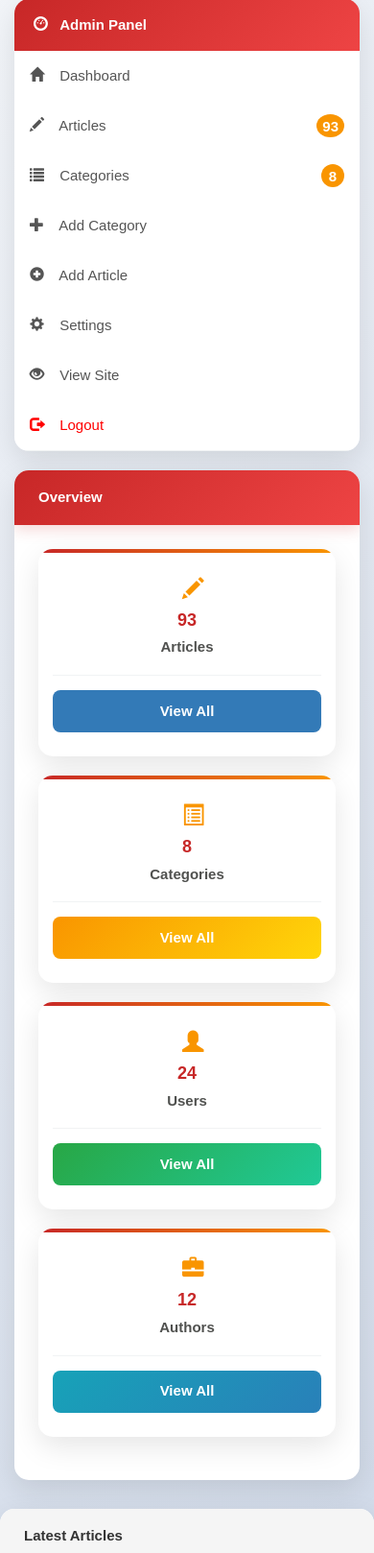
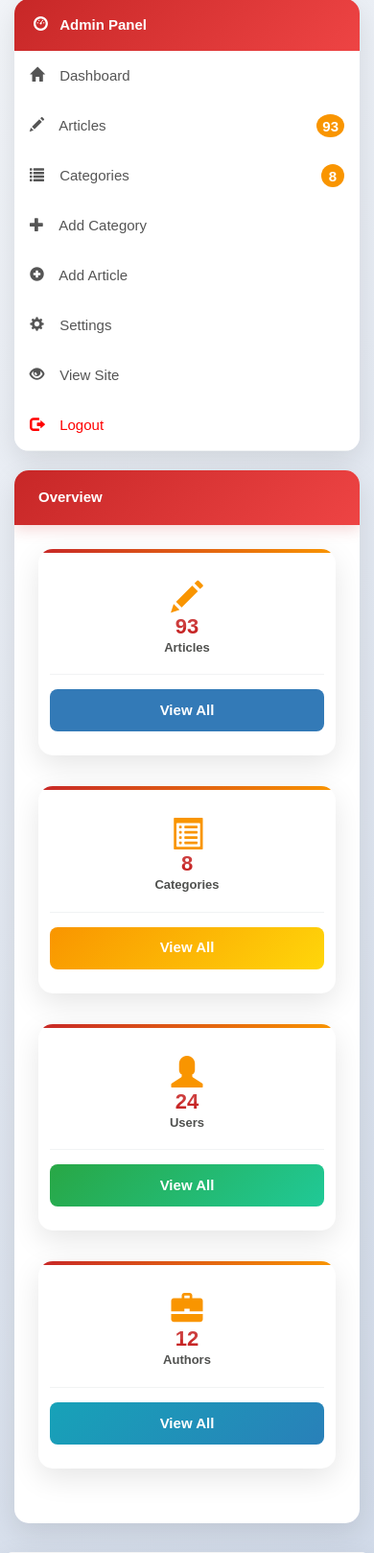
Before and after one commit to Mesayaaa/NewsPortal, a PHP site: page /admin/index.php in a window 390 px wide. Shown: the part 211-1829 px from the top of the page at 96% size. Run offline with PHP 8.4, Linux system fonts and the light colour scheme; a user stored in the database is signed in; data comes from the database, SQL or seed files in the repository; some libraries are stand-ins or nearby versions.

Commit message:
`Updated admin dashboard layout and responsive styles for tablet and mobile devices`

```diff
--- a/admin/index.php
+++ b/admin/index.php
@@ -26,7 +26,7 @@ require('./includes/nav.inc.php');
           </div>
           <div class="panel-body" style="padding: 2.5rem;">
             <div class="row">
-              <div class="col-md-3">
+              <div class="col-md-3 col-sm-6 col-xs-12">
                 <div class="dash-box">
                   <div class="dash-icon" style="color: var(--primary-color);">
                     <span class="glyphicon glyphicon-pencil"></span>
@@ -38,7 +38,7 @@ require('./includes/nav.inc.php');
                   </div>
                 </div>
               </div>
-              <div class="col-md-3">
+              <div class="col-md-3 col-sm-6 col-xs-12">
                 <div class="dash-box">
                   <div class="dash-icon" style="color: var(--secondary-color);">
                     <span class="glyphicon glyphicon-list-alt" aria-hidden="true"></span>
@@ -50,7 +50,7 @@ require('./includes/nav.inc.php');
                   </div>
                 </div>
               </div>
-              <div class="col-md-3">
+              <div class="col-md-3 col-sm-6 col-xs-12">
                 <div class="dash-box">
                   <div class="dash-icon" style="color: var(--tag-green-color);">
                     <span class="glyphicon glyphicon-user"></span>
@@ -62,7 +62,7 @@ require('./includes/nav.inc.php');
                   </div>
                 </div>
               </div>
-              <div class="col-md-3">
+              <div class="col-md-3 col-sm-6 col-xs-12">
                 <div class="dash-box">
                   <div class="dash-icon" style="color: var(--tag-blue-color);">
                     <span class="glyphicon glyphicon-briefcase"></span>
--- a/assets/css/admin/style.css
+++ b/assets/css/admin/style.css
@@ -365,12 +365,16 @@ body {
   align-items: center;
 }
 
-/* Modern Dashboard Boxes */
+/* ========================================
+   DASHBOARD STYLES
+   ======================================== */
+
+/* Dashboard Base Styles */
 .dash-box {
   text-align: center;
   background: white;
   border-radius: 15px;
-  padding: 30px 20px;
+  padding: 25px 20px 20px 20px;
   margin-bottom: 20px;
   box-shadow: 0 10px 30px rgba(0, 0, 0, 0.1);
   transition: all 0.3s ease;
@@ -395,40 +399,46 @@ body {
 }
 
 .dash-box h2 {
-  font-size: var(--hs-lg); /* Konsisten dengan public (3.5rem) */
+  font-size: var(--hs-lg);
   font-weight: 700;
   color: var(--primary-color);
-  margin-top: 0;
+  margin: 0 0 3px 0;
+  line-height: 1;
   font-family: var(--ff-monts);
 }
 
 .dash-box h4 {
   color: var(--dark-color);
   font-weight: 600;
-  font-size: var(--ts-lg); /* Match public visual size (1.5rem) */
+  font-size: var(--ts-lg);
   margin: 0;
+  line-height: 1.2;
 }
 
 .dash-box .glyphicon {
-  font-size: var(--hs-sml); /* Konsisten dengan public (2.25rem close to 2rem) */
+  font-size: var(--hs-sml);
   color: var(--secondary-color);
   margin-right: 10px;
 }
 
 .dash-icon {
   text-align: center;
+  margin-bottom: 0;
+  line-height: 1;
 }
 
 .dash-icon .glyphicon {
-  font-size: var(--hs-lg); /* Konsisten dengan public (3.5rem close to 3rem) */
-  margin: 0;
-  padding: 20px;
+  font-size: 3rem !important;
+  margin: 0 0 5px 0;
+  padding: 30px;
   border-radius: 50%;
   background: rgba(255, 255, 255, 0.1);
   display: inline-block;
-  width: 80px;
-  height: 80px;
-  line-height: 40px;
+  width: 130px;
+  height: 130px;
+  line-height: 70px;
+  transform: scale(1.3) !important;
+  margin-bottom: -15px;
 }
 
 .dash-footer {
@@ -2033,24 +2077,60 @@ body {
   }
 
   .dash-box h2 {
-    font-size: 2.2rem;
+    font-size: 2.8rem;
   }
 
   .dash-box h4 {
-    font-size: var(--ts-lg); /* Updated for visual matching */
+    font-size: var(--ts-lg);
+  }
+
+  .dash-icon {
+    margin-bottom: -5px;
   }
 
   .dash-icon .glyphicon {
-    font-size: var(--hs-sml); /* 2.25rem / 2rem equivalent */
+    font-size: 2rem;
+    width: 75px;
+    height: 75px;
+    padding: 18px;
+    line-height: 40px;
+    transform: scale(1.1) !important;
+    -webkit-transform: scale(1.1) !important;
+    -moz-transform: scale(1.1) !important;
+    -ms-transform: scale(1.1) !important;
+    -o-transform: scale(1.1) !important;
+}
+
+  /* Author Dashboard Responsive */
+  .author-dash-box .dash-icon {
+    margin-bottom: -8px;
+  }
+
+  .author-dash-box .dash-icon .glyphicon {
+    font-size: 2rem;
+    width: 75px;
+    height: 75px;
+    padding: 18px;
+    line-height: 40px;
+    transform: scale(1.1) !important;
+    -webkit-transform: scale(1.1) !important;
+    -moz-transform: scale(1.1) !important;
+    -ms-transform: scale(1.1) !important;
+    -o-transform: scale(1.1) !important;
+}
+
+  .author-dash-box h2 {
+    margin: 0 0 -3px 0;
+    font-size: 2.8rem;
   }
 
   .dash-footer .btn {
-    font-size: var(--ts-lg); /* Updated for visual matching */
+    font-size: var(--ts-lg);
     padding: 8px 16px;
   }
 
   #header h1 {
-    font-size: var(--hs-sml); /* 2.25rem / 2rem equivalent */
+    font-size: var(--hs-sml);
     margin-bottom: 15px;
   }
 
@@ -2115,45 +2200,34 @@ body {
     font-size: 1.8rem;
   }
 
-  .dash-box {
-    margin-bottom: 15px;
-    padding: 15px;
-  }
-
-  .dash-box h2 {
-    font-size: 1.8rem;
-  }
-
-  .dash-box h4 {
-    font-size: var(--ts-lg); /* Updated for visual matching */
-  }
-
-  .dash-icon .glyphicon {
-    font-size: var(--hs-sml); /* 2.25rem / 2rem equivalent */
-    width: 50px;
-    height: 50px;
-    line-height: 10px;
-  }
-
-  /* Mobile sidebar to be full width */
+  #header .col-md-10,
+  #header .col-md-2 {
+    height: auto;
+  }
+
+  #header .align-items-center {
+    height: auto;
+  }
+
+  /* Sidebar Mobile */
   .col-md-3 {
     margin-bottom: 20px;
   }
 
   .list-group-item {
     padding: 14px 16px;
-    font-size: var(--ts-lg); /* Updated for visual matching */
+    font-size: var(--ts-lg);
   }
 
   .list-group-item .glyphicon {
-    font-size: var(--ts-lg); /* Updated for visual matching */
+    font-size: var(--ts-lg);
     margin-right: 12px;
   }
 
   .list-group-item .badge {
-    font-size: var(--ts-sml); /* Smaller font size for mobile */
+    font-size: var(--ts-sml);
     padding: 4px 6px;
-    min-width: 24px; /* Smaller circle for mobile */
+    min-width: 24px;
     height: 24px;
   }
 }
@@ -2321,15 +2395,6 @@ table th, .table th,
     font-size: var(--ts-lg) !important; /* 1.5rem - FORCE all tables to match public visual size */
 }
 
-/* Overview dashboard icons should be proportional */
-.dash-icon .glyphicon {
-    font-size: var(--hs-lg) !important; /* 3.5rem - large icons for visual impact */
-}
-
-.dash-box .glyphicon {
-    font-size: var(--hs-sml) !important; /* 2.25rem - medium size for sidebar */
-}
-
 /* Tag/Badge consistency - Exclude sidebar badges */
 .badge:not(.list-group-item .badge),
 .label,
@@ -2576,30 +2654,70 @@ body[class*="authors"] .article-list td:first-child {
     max-width: 100% !important;
 }
 
-/* Responsive search input */
-@media (max-width: 768px) {
-    .users-page .form-inline input[name="search"],
-    .authors-page .form-inline input[name="search"] {
-        width: 100% !important;
-        min-width: 100% !important;
-        margin-bottom: 10px !important;
-    }
-
-    .users-page .form-inline,
-    .authors-page .form-inline {
-        display: block !important;
-    }
-
-    .users-page .form-inline .btn,
-    .authors-page .form-inline .btn {
-        width: 100% !important;
-    }
-}
-
+/* ========================================
+   RESPONSIVE MEDIA QUERIES
+   ======================================== */
+
+/* Mobile Responsive (max-width: 480px) */
 @media (max-width: 480px) {
+    /* Search Inputs Mobile */
     .users-page .form-inline input[name="search"],
     .authors-page .form-inline input[name="search"] {
         font-size: var(--ts-sml) !important;
         padding: 12px 15px !important;
+        width: 100% !important;
+        max-width: 100% !important;
     }
-}
+
+    /* ===== Dashboard Responsive (Mobile) ===== */
+    .dash-box {
+        padding: 18px 12px 15px 12px;
+        margin-bottom: 12px;
+    }
+
+    .dash-box h2 {
+        font-size: 2.2rem;
+    }
+
+    .dash-box h4 {
+        font-size: 1.3rem;
+    }
+
+    .dash-icon {
+        margin-bottom: 5px;
+    }
+
+    .dash-icon .glyphicon {
+        font-size: 1.8rem;
+        width: 60px;
+        height: 60px;
+        padding: 12px;
+        line-height: 36px;
+        transform: scale(1.0);
+    }
+
+    /* Author Dashboard Mobile */
+    .author-dash-box .dash-icon {
+        margin-bottom: 5px;
+    }
+
+    .author-dash-box .dash-icon .glyphicon {
+        font-size: 1.8rem;
+        width: 60px;
+        height: 60px;
+        padding: 12px;
+        line-height: 36px;
+        transform: scale(1.0);
+    }
+
+    .author-dash-box h2 {
+        margin: 0 0 3px 0;
+        font-size: 2.2rem;
+    }
+
+    .dash-footer .btn {
+        font-size: 1.3rem;
+        padding: 8px 16px;
+        width: 100%;
+    }
+}
```
Also changed, not shown: other parts of assets/css/admin/style.css (+91 -39 lines), author/index.php (+7 -7 lines).
